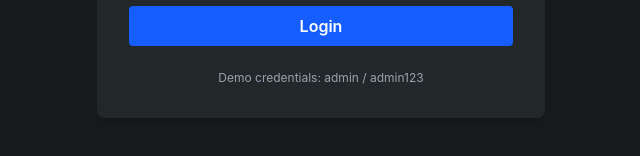
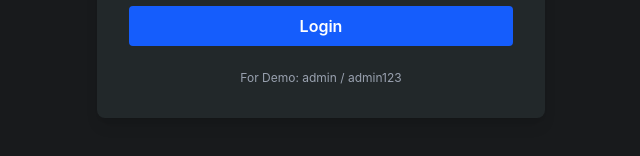
Before and after one commit to Maewoo/Chill-App-React, a React (Vite) app: page /admin/login in a window 1280 px wide. Shown: the part 474-630 px from the top of the page, without its empty margins (319-959 px from the left). Built offline with nearby package versions, Linux system fonts and the light colour scheme.

Commit message:
change one line in admin login page

```diff
--- a/src/pages/Admin/AdminLogin.jsx
+++ b/src/pages/Admin/AdminLogin.jsx
@@ -64,7 +64,7 @@ function AdminLogin() {
         </form>
 
         <p className="text-xs text-gray-400 text-center mt-6">
-          Demo credentials: admin / admin123
+          For Demo: admin / admin123
         </p>
       </div>
     </div>
```
